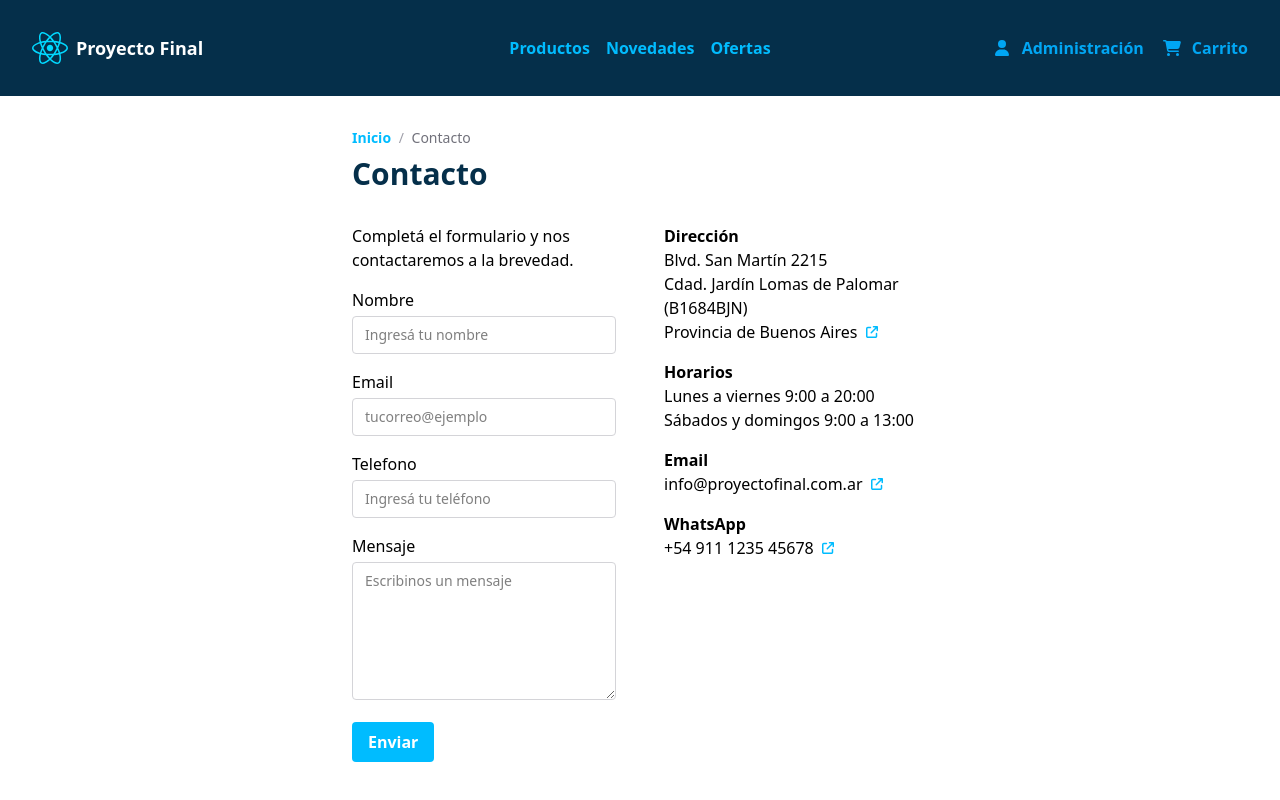
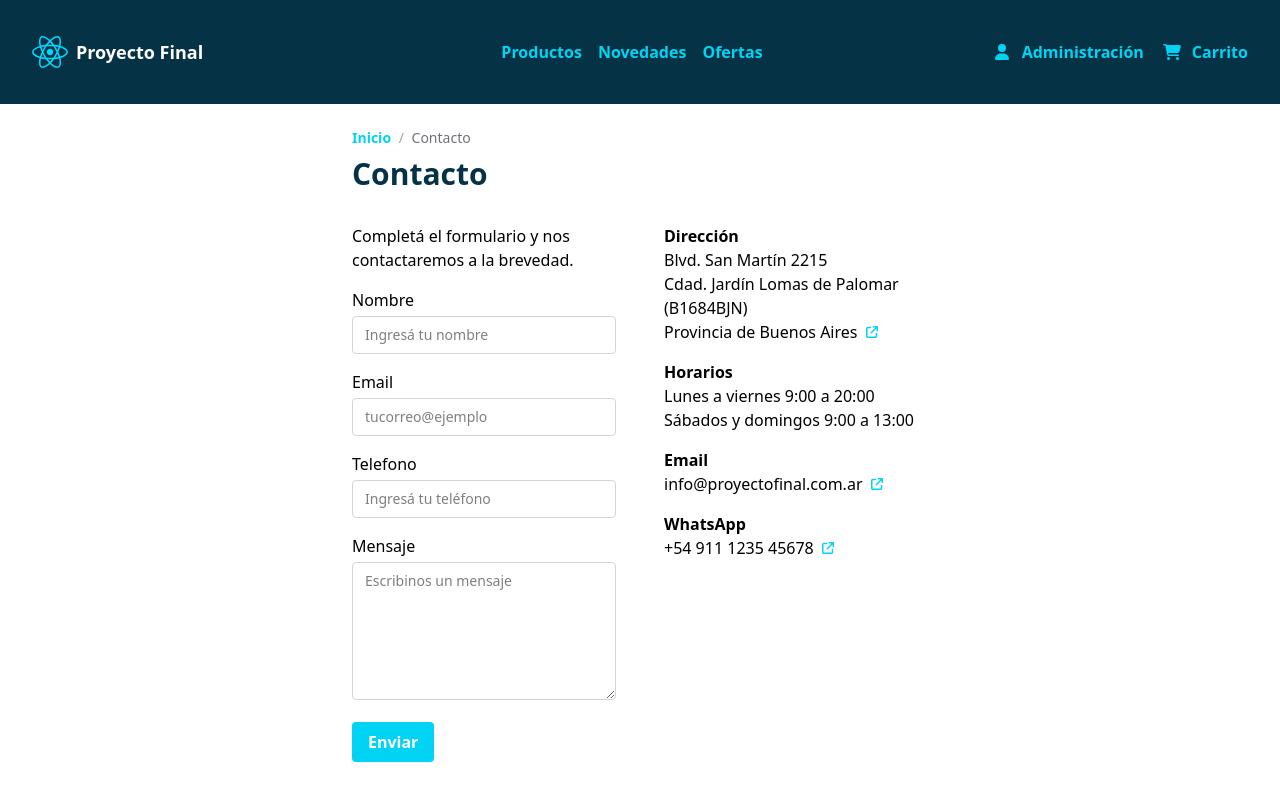
Before and after one commit to dgmaggio/ProyectoFinalReact, a React (Vite) app: page /contacto in a window 1280 px wide. Shown: the top 800 px of the page. Built offline with nearby package versions, Linux system fonts and the light colour scheme.

Commit message:
se cambió el color principal de sky a cyan y se mejoraron funcionalidades generales

```diff
--- a/src/components/common/Button.jsx
+++ b/src/components/common/Button.jsx
@@ -8,7 +8,7 @@ const Button = ({
         <button
             type={type}
             onClick={onClick}
-            className={`cursor-pointer font-bold bg-sky-400 text-white px-4 py-2 rounded hover:bg-sky-950 transition ${className}`}
+            className={`cursor-pointer font-bold bg-cyan-400 text-white px-4 py-2 rounded hover:bg-cyan-950 transition ${className}`}
         >
             {children}
         </button>
--- a/src/components/common/ButtonLink.jsx
+++ b/src/components/common/ButtonLink.jsx
@@ -8,7 +8,7 @@ const ButtonLink = ({
     return (
         <Link
             to={to}
-            className={`font-bold bg-sky-400 text-white px-4 py-2 rounded hover:bg-sky-950 transition ${className}`}
+            className={`font-bold bg-cyan-400 text-white px-4 py-2 rounded hover:bg-cyan-950 transition ${className}`}
         >
             {children}
         </Link>
--- a/src/components/common/Field.jsx
+++ b/src/components/common/Field.jsx
@@ -32,7 +32,7 @@ const Field = ({
                 placeholder={placeholder}
                 required={required}
                 rows={as === "textarea" ? rows : undefined}
-                className={`w-full border border-zinc-300 rounded px-3 py-2 text-sm focus:outline-none focus:ring-1 focus:ring-sky-400 ${className}`}
+                className={`w-full border border-zinc-300 rounded px-3 py-2 text-sm focus:outline-none focus:ring-1 focus:ring-cyan-400 ${className}`}
             />
         </div>
     );
--- a/src/components/common/PageHeader.jsx
+++ b/src/components/common/PageHeader.jsx
@@ -21,19 +21,19 @@ const PageHeader = ({ title = '' }) => {
     return (
         <div className={`p-4 lg:p-8 mx-auto ${centrarTitulo ? 'lg:w-1/2 !lg:px-0' : ''}`}>
             <nav className="text-sm text-zinc-400 mb-2">
-                <Link to="/" className="font-bold hover:text-sky-950 text-sky-400">Inicio</Link>
+                <Link to="/" className="font-bold hover:text-cyan-950 text-cyan-400">Inicio</Link>
                 {pathLinks.map((item, index) => (
                     <span key={index}>
                         <span className="mx-1"> / </span>
                         {index === pathLinks.length - 1 ? (
                             <span className="text-zinc-500">{item.label}</span>
                         ) : (
-                            <Link to={item.path} className="font-bold hover:text-sky-950 text-sky-400">{item.label}</Link>
+                            <Link to={item.path} className="font-bold hover:text-cyan-950 text-cyan-400">{item.label}</Link>
                         )}
                     </span>
                 ))}
             </nav>
-            <h1 className="text-3xl font-bold text-sky-950">
+            <h1 className="text-3xl font-bold text-cyan-950">
                 {title || (pathLinks.at(-1)?.label ?? 'Página')}
             </h1>
         </div>
--- a/src/components/layout/Footer.jsx
+++ b/src/components/layout/Footer.jsx
@@ -20,7 +20,7 @@ const Footer = () => {
                                     to="/"
                                     className="alink"
                                 >
-                                    Home
+                                    Inicio
                                 </NavLink>
                             </li>
 
--- a/src/components/layout/Header.jsx
+++ b/src/components/layout/Header.jsx
@@ -4,7 +4,7 @@ import Navbar from './Navbar';
 const Header = () => {
   return (
     <>
-        <header className="bg-sky-950 text-white p-4 lg:p-8 fixed top-0 left-0 right-0 z-50">
+        <header className="bg-cyan-950 text-white p-4 lg:p-8 fixed top-0 left-0 right-0 z-50">
             <Navbar />
         </header>
     </>
--- a/src/components/layout/Navbar.jsx
+++ b/src/components/layout/Navbar.jsx
@@ -60,15 +60,15 @@ const Navbar = () => {
                 ref={menuRef}
                 className={`${
                     isMenuOpen
-                    ? 'fixed z-40 top-16 left-0 right-0 bottom-0 bg-sky-950 flex'
+                    ? 'fixed z-40 top-16 left-0 right-0 bottom-0 bg-cyan-950 flex'
                       : 'hidden'
-                  } w-full lg:static lg:w-auto flex-col lg:flex lg:flex-row lg:items-center space-y-4 lg:space-y-0 lg:space-x-4 p-4 lg:p-0`}
+                  } w-full lg:static lg:w-auto flex-col lg:flex lg:flex-row lg:items-center lg:space-x-4 p-4 pt-0 lg:p-0`}
 
             >
                 <NavLink
                     to="/productos"
                     className={({ isActive }) =>
-                        `font-bold ${isActive ? 'text-white' : 'text-sky-400 hover:text-white'}`
+                        `font-bold py-2 ${isActive ? 'text-white' : 'text-cyan-400 hover:text-white'}`
                     }
                     onClick={() => setIsMenuOpen(false)}
                 >
@@ -78,7 +78,7 @@ const Navbar = () => {
                 <NavLink
                     to="/novedades"
                     className={({ isActive }) =>
-                        `font-bold ${isActive ? 'text-white' : 'text-sky-400 hover:text-white'}`
+                        `font-bold py-2 ${isActive ? 'text-white' : 'text-cyan-400 hover:text-white'}`
                     }
                     onClick={() => setIsMenuOpen(false)}
                 >
@@ -88,11 +88,61 @@ const Navbar = () => {
                 <NavLink
                     to="/ofertas"
                     className={({ isActive }) =>
-                        `font-bold ${isActive ? 'text-white' : 'text-sky-400 hover:text-white'}`
+                        `font-bold py-2 ${isActive ? 'text-white' : 'text-cyan-400 hover:text-white'}`
                     }
                     onClick={() => setIsMenuOpen(false)}
                 >
                     Ofertas
+                </NavLink>
+
+                <NavLink
+                    to="/carrito"
+                    className={({ isActive }) =>
+                        `font-bold py-2 lg:hidden border-b-1 border-cyan-900 ${isActive ? 'text-white' : 'text-cyan-400 hover:text-white'}`
+                    }
+                    onClick={() => setIsMenuOpen(false)}
+                >
+                    Carrito
+                </NavLink>
+
+                <NavLink
+                    to="/"
+                    className={({ isActive }) =>
+                        `font-bold py-2 lg:hidden ${isActive ? 'text-white' : 'text-cyan-400 hover:text-white'}`
+                    }
+                    onClick={() => setIsMenuOpen(false)}
+                >
+                    Inicio
+                </NavLink>
+
+                <NavLink
+                    to="/nosotros"
+                    className={({ isActive }) =>
+                        `font-bold py-2 lg:hidden ${isActive ? 'text-white' : 'text-cyan-400 hover:text-white'}`
+                    }
+                    onClick={() => setIsMenuOpen(false)}
+                >
+                    Nosotros
+                </NavLink>
+
+                <NavLink
+                    to="/contacto"
+                    className={({ isActive }) =>
+                        `font-bold py-2 lg:hidden border-b-1 border-cyan-900 ${isActive ? 'text-white' : 'text-cyan-400 hover:text-white'}`
+                    }
+                    onClick={() => setIsMenuOpen(false)}
+                >
+                    Contacto
+                </NavLink>
+
+                <NavLink
+                    to="/login"
+                    className={({ isActive }) =>
+                        `font-bold py-2 lg:hidden ${isActive ? 'text-white' : 'text-cyan-400 hover:text-white'}`
+                    }
+                    onClick={() => setIsMenuOpen(false)}
+                >
+                    Administración
                 </NavLink>
             </div>
 
@@ -101,7 +151,7 @@ const Navbar = () => {
                 <NavLink
                     to="/login"
                     className={({ isActive }) =>
-                        `space-x-0 lg:space-x-2 flex items-center font-bold ${!isActive ? 'text-sky-500 hover:text-sky-400' : ''}`
+                        `space-x-0 lg:space-x-2 flex items-center font-bold ${!isActive ? 'text-cyan-400 hover:text-white' : ''}`
                     }
                 >
                     <FontAwesomeIcon
@@ -114,7 +164,7 @@ const Navbar = () => {
                 <NavLink
                     to="/carrito"
                     className={({ isActive }) =>
-                        `space-x-0 lg:space-x-2 flex items-center font-bold ${!isActive ? 'text-sky-500 hover:text-sky-400' : ''}`
+                        `space-x-0 lg:space-x-2 flex items-center font-bold ${!isActive ? 'text-cyan-400 hover:text-white' : ''}`
                     }
                 >
                     <FontAwesomeIcon
--- a/src/pages/Contacto.jsx
+++ b/src/pages/Contacto.jsx
@@ -96,11 +96,11 @@ const Contacto = () => {
 
                         <a
                             href="https://maps.app.goo.gl/6hPmnAosjaAcjQkH8"
-                            className="group inline-block leading-6 hover:text-sky-950"
+                            className="group inline-block leading-6 hover:text-cyan-950"
                         >
                             Blvd. San Martín 2215<br/>
                             Cdad. Jardín Lomas de Palomar (B1684BJN)<br/>
-                            Provincia de Buenos Aires <FontAwesomeIcon icon={faArrowUpRightFromSquare} size="xs" className="text-sky-400 group-hover:text-sky-950 ms-1" />
+                            Provincia de Buenos Aires <FontAwesomeIcon icon={faArrowUpRightFromSquare} size="xs" className="text-cyan-400 group-hover:text-cyan-950 ms-1" />
                         </a>
                     </p>
 
@@ -115,9 +115,9 @@ const Contacto = () => {
 
                         <a
                             href="mailto:info@proyectofinal.com.ar"
-                            className="group hover:text-sky-950"
+                            className="group hover:text-cyan-950"
                         >
-                            info@proyectofinal.com.ar <FontAwesomeIcon icon={faArrowUpRightFromSquare} size="xs" className="text-sky-400 group-hover:text-sky-950 ms-1" />
+                            info@proyectofinal.com.ar <FontAwesomeIcon icon={faArrowUpRightFromSquare} size="xs" className="text-cyan-400 group-hover:text-cyan-950 ms-1" />
                         </a>
                     </p>
 
@@ -126,9 +126,9 @@ const Contacto = () => {
 
                         <a
                             href="https://api.whatsapp.com/send?phone=5491112345678"
-                            className="group hover:text-sky-950"
+                            className="group hover:text-cyan-950"
                         >
-                            +54 911 1235 45678 <FontAwesomeIcon icon={faArrowUpRightFromSquare} size="xs" className="text-sky-400 group-hover:text-sky-950 ms-1" />
+                            +54 911 1235 45678 <FontAwesomeIcon icon={faArrowUpRightFromSquare} size="xs" className="text-cyan-400 group-hover:text-cyan-950 ms-1" />
                         </a>
                     </p>
                 </div>
--- a/src/pages/Home.jsx
+++ b/src/pages/Home.jsx
@@ -7,7 +7,7 @@ const Home = () => {
 
             <div className="relative group px-4 lg:px-8 w-full md:w-1/2 flex items-center h-1/2 md:h-full bg-[url('./assets/images/herobg1.jpg')] bg-cover bg-center">
 
-                <div className="absolute inset-0 bg-gradient-to-t from-black/20 to-black/80 group-hover:from-sky-950/80 transition"></div>
+                <div className="absolute inset-0 bg-gradient-to-t from-black/20 to-black/80 group-hover:from-cyan-950/80 transition"></div>
 
                 <div className="flex flex-col space-y-2 md:space-y-4 z-10 md:items-center md:mx-auto md:text-center">
                     <h1 className="text-4xl lg:text-6xl font-bold">Temporada 2026</h1>
@@ -27,7 +27,7 @@ const Home = () => {
             <div className="w-full md:w-1/2 flex flex-col h-1/2 md:h-full">
 
                 <div className="relative group px-4 lg:px-8 h-full h-1/2 bg-green-100 flex items-center bg-[url('./assets/images/herobg2.jpg')] bg-cover bg-center">
-                        <div className="absolute inset-0 bg-gradient-to-t from-black/50 to-black/80 group-hover:from-sky-950/80 transition"></div>
+                        <div className="absolute inset-0 bg-gradient-to-t from-black/50 to-black/80 group-hover:from-cyan-950/80 transition"></div>
 
                         <div className="flex flex-col space-y-2 md:space-y-4 z-10 md:items-center md:mx-auto md:text-center lg:w-1/2">
                             <h2 className="md:text-2xl lg:text-4xl font-semibold pb-2">Los gadgets más modernos y a precios increíbles</h2>
@@ -43,7 +43,7 @@ const Home = () => {
 
 
                 <div className="relative group px-4 lg:px-8 h-full h-1/2 bg-green-100 flex items-center bg-[url('./assets/images/herobg3.jpg')] bg-cover bg-center">
-                        <div className="absolute inset-0 bg-gradient-to-t from-black/50 to-black/80 group-hover:from-sky-950/80 transition"></div>
+                        <div className="absolute inset-0 bg-gradient-to-t from-black/50 to-black/80 group-hover:from-cyan-950/80 transition"></div>
 
                         <div className="flex flex-col space-y-2 md:space-y-4 z-10 md:items-center md:mx-auto md:text-center lg:w-1/2">
                             <h2 className="md:text-2xl lg:text-4xl font-semibold pb-2">Liquidamos todas las bicicletas y monopatines</h2>
```
Also changed, not shown: src/components/common/Card.jsx (+2 -26 lines), src/utils/formatPrice.jsx (added, +7 -0 lines).
